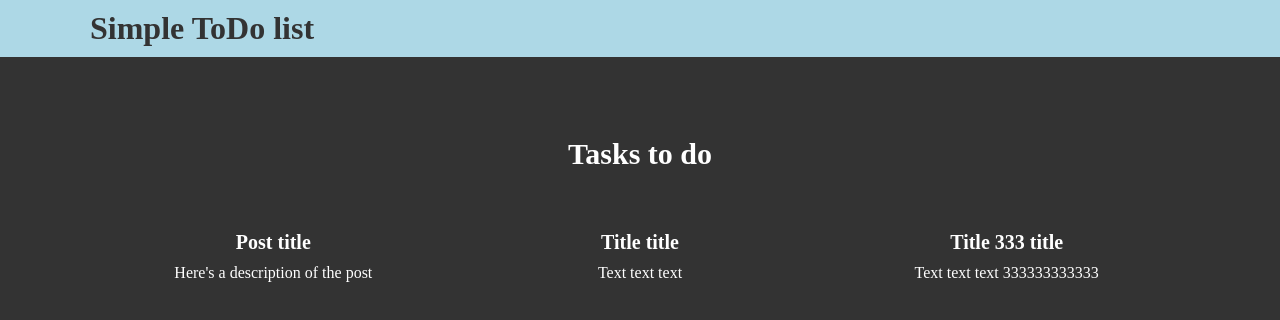
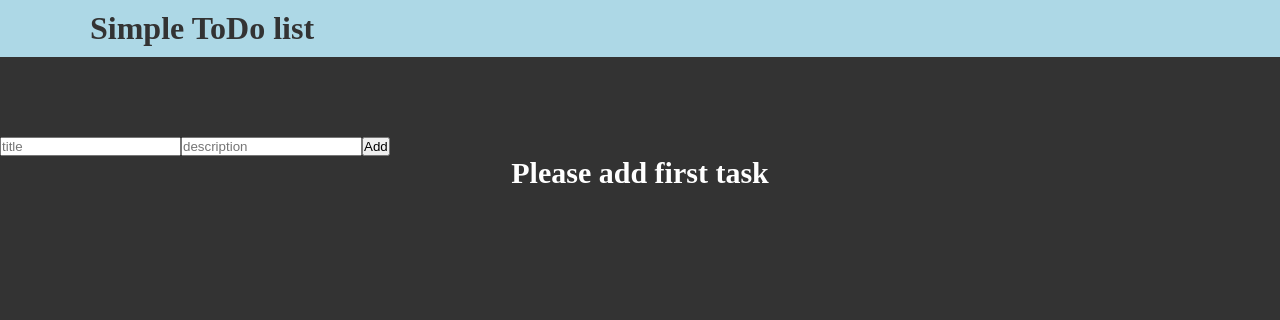
Before and after one commit to goodoldmitch/react-ts, a React (Vite) app in the folder simple-todolist/: page / in a window 1280 px wide. Shown: the top 320 px of the page. Built offline with nearby package versions, Linux system fonts and the light colour scheme.

Commit message:
Adding form to create tasks wo styles

```diff
--- a/simple-todolist/src/App.tsx
+++ b/simple-todolist/src/App.tsx
@@ -1,19 +1,47 @@
+import { useState } from 'react'
 import './App.css'
 import TasksList from './components/TasksList/TasksList'
 import Header from './components/Header'
-
-const posts = [
-  {id: 1, title: 'Post title', description: 'Here\'s a description of the post'},
-  {id: 2, title: 'Title title', description: 'Text text text'},
-  {id: 3, title: 'Title 333 title', description: 'Text text text 333333333333'}
-]
+import type { Task } from './types/Task'
 
 function App() {
+
+  const [taskTitle, setTaskTitle] = useState('');
+  const [taskDescription, setTaskDescription] = useState('');
+  const [tasksList, setPostsList] = useState<Task[]>([]);
+
+  function setTitle(e: React.ChangeEvent<HTMLInputElement>) {
+    setTaskTitle(e.target.value);
+  }
+
+  function setDescription(e: React.ChangeEvent<HTMLInputElement>) {
+    setTaskDescription(e.target.value);
+  }
+
+  function addTask(e: React.ChangeEvent<HTMLFormElement>) {
+    e.preventDefault();
+
+    const newTask = {
+      id: Date.now(),
+      title: taskTitle,
+      description: '123'
+    }
+
+    setPostsList([...tasksList, newTask]);
+    setTaskTitle('');
+    setTaskDescription('');
+  }
+
   return (
     <>
-      <Header title="Simple ToDo list"/>
+      <Header title="Simple ToDo list" />
       <section className="posts">
-          <TasksList posts={posts}/>
+        <form onSubmit={addTask}>
+          <input type="text" placeholder="title" onChange={setTitle} value={taskTitle} />
+          <input type="text" placeholder="description" onChange={setDescription} value={taskDescription} />
+          <button>Add</button>
+        </form>
+        <TasksList tasks={tasksList} />
       </section>
     </>
   )
--- a/simple-todolist/src/components/TasksList/TasksList.tsx
+++ b/simple-todolist/src/components/TasksList/TasksList.tsx
@@ -4,17 +4,17 @@ import type { Task } from '../../types/Task'
 
 type TasksList = Task[]
 
-function TasksList({posts}: {posts: TasksList}){
+function TasksList({ tasks }: { tasks: TasksList }) {
 
-    const postsList = posts
+    const tasksList = tasks
 
-    return(
+    return (
         <div className="container">
-            <h2>Tasks to do</h2>
+            <h2>{tasksList.length > 0 ? 'Tasks to do' : 'Please add first task'}</h2>
 
             <div className={styles.tasksList}>
-                {postsList.map((item) => (
-                    <TaskItem id={item.id} title={item.title} description={item.description} key={item.id}/>
+                {tasksList.map((item: Task) => (
+                    <TaskItem id={item.id} title={item.title} description={item.description} key={item.id} />
                 ))}
             </div>
         </div>
```
